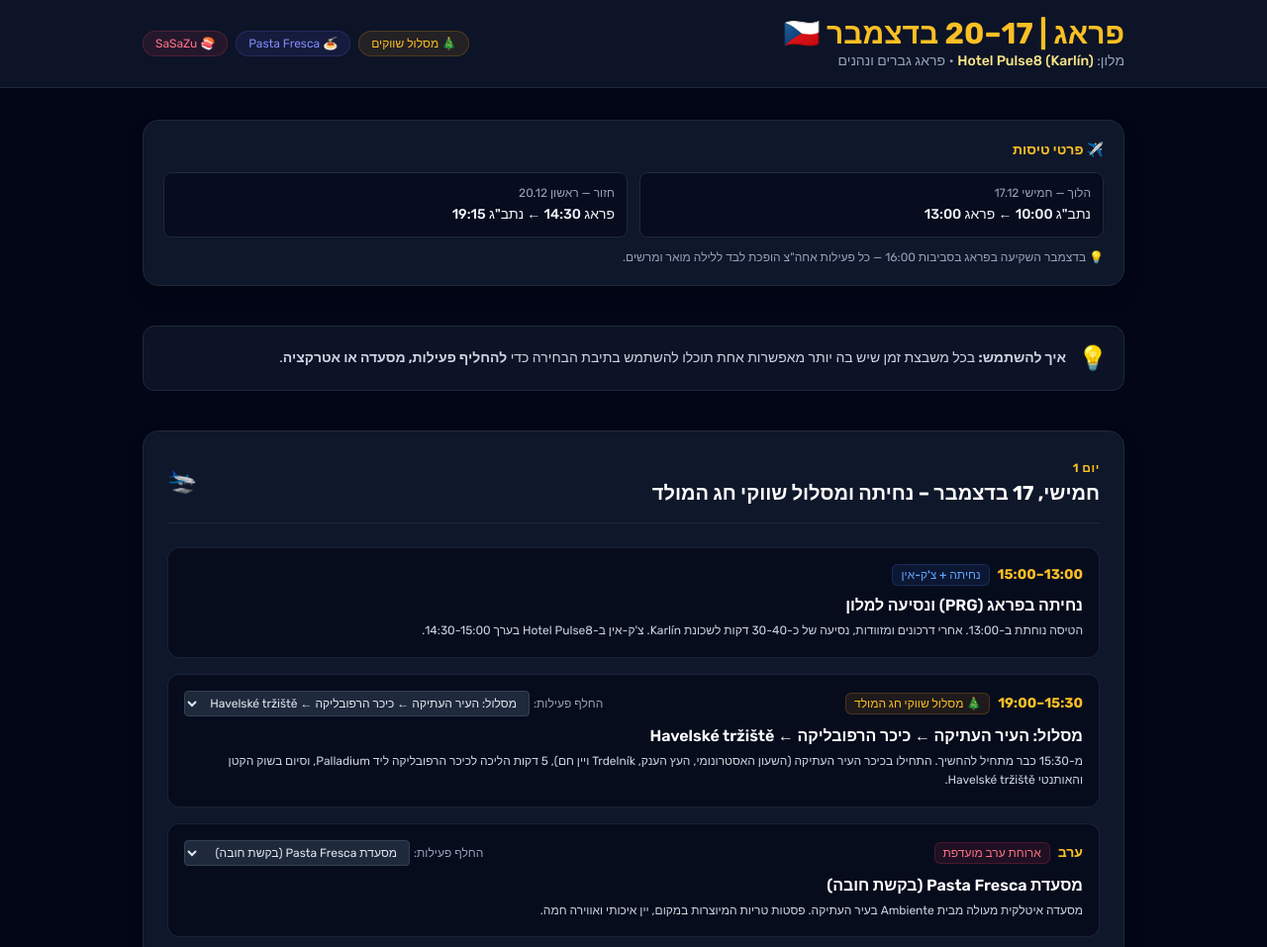
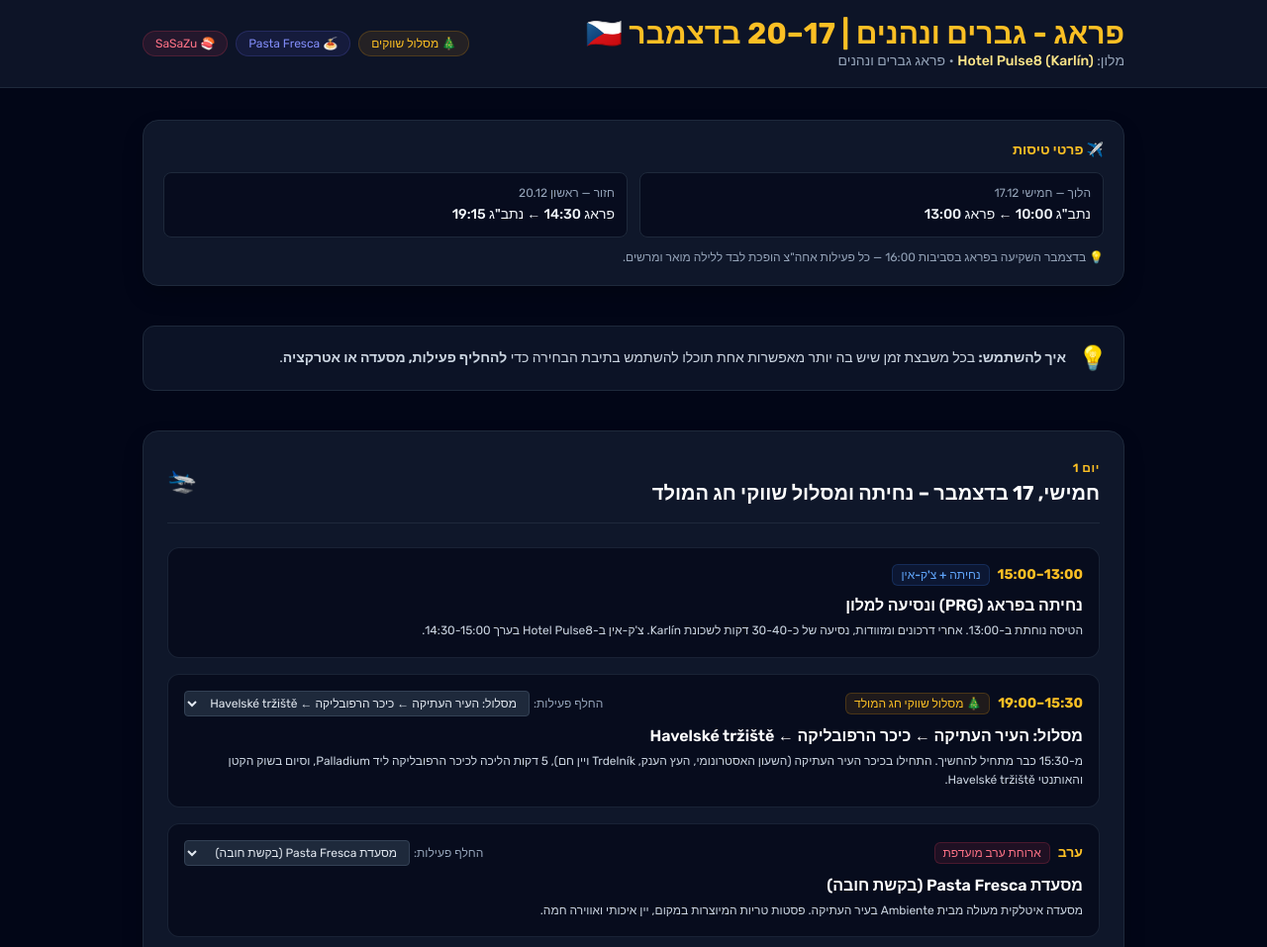
Before and after one commit to yanis26-dev/praguetrip, a plain HTML site: page Index.html in a window 1280 px wide. Shown: the top 957 px of the page at 99% size. Drawn offline with nearby package versions, Linux system fonts and the light colour scheme.

Commit message:
Update title and header text in Index.html

```diff
--- a/Index.html
+++ b/Index.html
@@ -3,7 +3,7 @@
 <head>
     <meta charset="UTF-8">
     <meta name="viewport" content="width=device-width, initial-scale=1.0">
-    <title>פראג - גברים ונהנים 17-20 בדצמבר | תוכנית טיול מעודכנת לפי טיסות</title>
+    <title>פראג 17-20 בדצמבר | תוכנית טיול מעודכנת לפי טיסות</title>
     <script src="https://cdn.tailwindcss.com"></script>
     <link href="https://fonts.googleapis.com/css2?family=Rubik:wght@300;400;500;600;700&display=swap" rel="stylesheet">
     <style>
@@ -17,7 +17,7 @@
     <header class="bg-slate-900 border-b border-slate-800 sticky top-0 z-50 backdrop-blur bg-opacity-90">
         <div class="max-w-5xl mx-auto px-4 py-4 flex flex-wrap justify-between items-center gap-4">
             <div>
-                <h1 class="text-2xl md:text-3xl font-bold text-amber-400">פראג | 17–20 בדצמבר 🇨🇿</h1>
+                <h1 class="text-2xl md:text-3xl font-bold text-amber-400">פראג - גברים ונהנים | 17–20 בדצמבר 🇨🇿</h1>
                 <p class="text-sm text-slate-400">מלון: <span class="text-amber-200 font-medium">Hotel Pulse8 (Karlín)</span> • פראג גברים ונהנים</p>
             </div>
             <div class="flex gap-2 text-xs">
```
